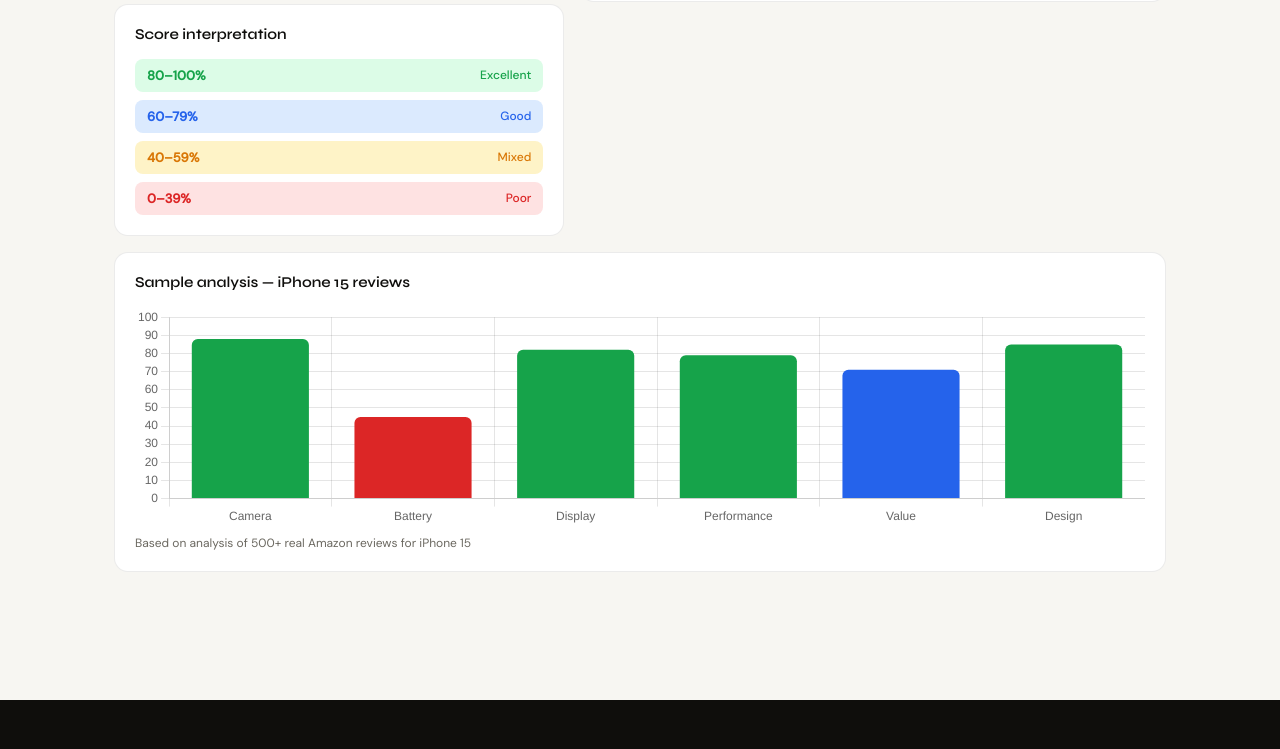
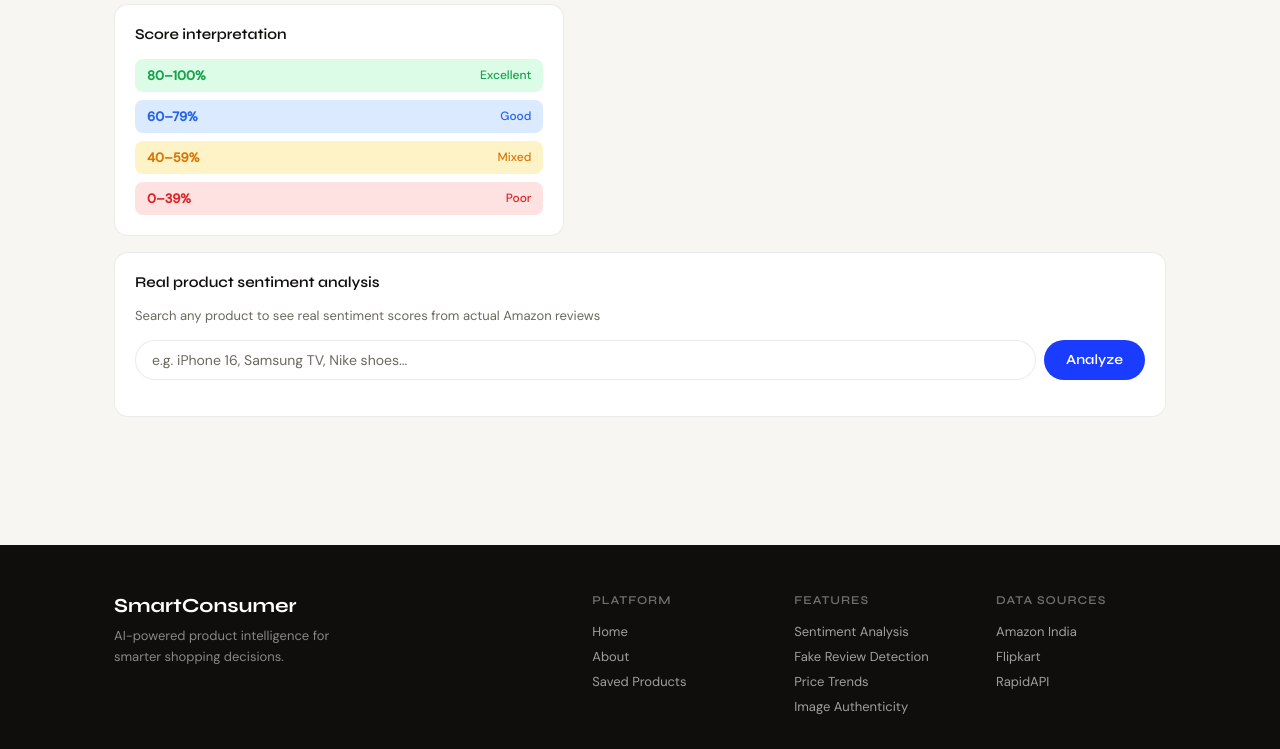
Before and after one commit to kavimalarkm/smart-consumer-platform, a Next.js app: page /analysis/sentiment in a window 1280 px wide. Shown: the part 617-1366 px from the top of the page. Built offline with nearby package versions, Linux system fonts and the light colour scheme.

Commit message:
add real product sentiment chart

```diff
--- a/src/app/analysis/sentiment/page.js
+++ b/src/app/analysis/sentiment/page.js
@@ -10,6 +10,9 @@
   const [result, setResult] = useState(null);
   const [loading, setLoading] = useState(false);
   const [history, setHistory] = useState([]);
+  const [productQuery, setProductQuery] = useState("");
+  const [productResults, setProductResults] = useState([]);
+  const [productLoading, setProductLoading] = useState(false);
 
   async function analyze() {
     if (!text.trim()) return;
@@ -20,11 +23,22 @@
       );
       const data = await res.json();
       setResult(data);
-      setHistory((prev) => [{ text: text.slice(0, 40) + "...", ...data }, ...prev.slice(0, 4)]);
-    } catch (e) {
-      console.error(e);
+      setHistory((prev) => [{ text: text.slice(0, 30) + "...", ...data }, ...prev.slice(0, 4)]);
+    } catch (e) { console.error(e); }
+    setLoading(false);
   }
-    setLoading(false);
+
+  async function analyzeProducts() {
+    if (!productQuery.trim()) return;
+    setProductLoading(true);
+    try {
+      const res = await fetch(
+        `https://smart-consumer-backend.onrender.com/search?query=${encodeURIComponent(productQuery)}`
+      );
+      const data = await res.json();
+      setProductResults(data.products || []);
+    } catch (e) { console.error(e); }
+    setProductLoading(false);
   }
 
   const donutData = result ? {
@@ -36,27 +50,28 @@
     }]
   } : null;
 
-  const barData = history.length > 0 ? {
-    labels: history.map((h, i) => `Review ${history.length - i}`),
+  const productBarData = productResults.length > 0 ? {
+    labels: productResults.map(p => p.name.slice(0, 20) + "..."),
     datasets: [
       {
-        label: "Positive %",
-        data: history.map(h => h.positive),
-        backgroundColor: "#16a34a",
+        label: "Sentiment %",
+        data: productResults.map(p => p.sentiment),
+        backgroundColor: productResults.map(p =>
+          p.sentiment >= 75 ? "#16a34a" :
+          p.sentiment >= 55 ? "#2563eb" :
+          p.sentiment >= 40 ? "#d97706" : "#dc2626"
+        ),
         borderRadius: 6,
-      },
-      {
-        label: "Neutral %",
-        data: history.map(h => h.neutral),
-        backgroundColor: "#d97706",
-        borderRadius: 6,
-      },
-      {
-        label: "Negative %",
-        data: history.map(h => h.negative),
-        backgroundColor: "#dc2626",
-        borderRadius: 6,
-      },
+      }
+    ]
+  } : null;
+
+  const historyBarData = history.length > 1 ? {
+    labels: history.map((_, i) => `Review ${history.length - i}`),
+    datasets: [
+      { label: "Positive %", data: history.map(h => h.positive), backgroundColor: "#16a34a", borderRadius: 4 },
+      { label: "Neutral %", data: history.map(h => h.neutral), backgroundColor: "#d97706", borderRadius: 4 },
+      { label: "Negative %", data: history.map(h => h.negative), backgroundColor: "#dc2626", borderRadius: 4 },
     ]
   } : null;
 
@@ -111,13 +126,13 @@
 
         <div className="analysis-right">
           <div className="analysis-card">
-            <h3 className="analysis-card-title">Try it live</h3>
+            <h3 className="analysis-card-title">Try it live — analyze any review</h3>
             <textarea
               className="demo-textarea"
-              placeholder="Paste any product review here and click Analyze..."
+              placeholder="Paste any product review here..."
               value={text}
               onChange={(e) => setText(e.target.value)}
-              rows={5}
+              rows={4}
             />
             <button className="demo-btn" onClick={analyze} disabled={loading}>
               {loading ? "Analyzing..." : "Analyze Sentiment"}
@@ -135,20 +150,14 @@
                   </div>
                   <div className="sentiment-score-big">{result.score}%</div>
                 </div>
-
-                <div style={{height: "200px", marginTop: "1rem"}}>
+                <div style={{height: "180px", marginTop: "1rem"}}>
                   {donutData && (
-                    <Doughnut
-                      data={donutData}
-                      options={{
+                    <Doughnut data={donutData} options={{
                       responsive: true,
                       maintainAspectRatio: false,
-                        plugins: {
-                          legend: { position: "right", labels: { font: { size: 12 } } }
-                        },
+                      plugins: { legend: { position: "right", labels: { font: { size: 11 } } } },
                       cutout: "65%"
-                      }}
-                    />
+                    }} />
                   )}
                 </div>
               </div>
@@ -157,53 +166,79 @@
         </div>
       </div>
 
-      {history.length > 1 && (
       <div className="analysis-card" style={{marginTop: "1rem"}}>
-          <h3 className="analysis-card-title">Sentiment trend — last {history.length} reviews analyzed</h3>
-          <div style={{height: "220px"}}>
-            {barData && (
+        <h3 className="analysis-card-title">Real product sentiment analysis</h3>
+        <p style={{fontSize:"13px",color:"var(--text-secondary)",marginBottom:"1rem"}}>
+          Search any product to see real sentiment scores from actual Amazon reviews
+        </p>
+        <div style={{display:"flex",gap:"8px",marginBottom:"1rem"}}>
+          <input
+            type="text"
+            className="search-input"
+            placeholder="e.g. iPhone 16, Samsung TV, Nike shoes..."
+            value={productQuery}
+            onChange={(e) => setProductQuery(e.target.value)}
+            onKeyDown={(e) => e.key === "Enter" && analyzeProducts()}
+            style={{flex:1, borderRadius:"99px", padding:"10px 16px", border:"1px solid var(--border)", fontSize:"14px", background:"var(--surface)", color:"var(--text-primary)", outline:"none"}}
+          />
+          <button className="search-btn" onClick={analyzeProducts} disabled={productLoading}>
+            {productLoading ? "Analyzing..." : "Analyze"}
+          </button>
+        </div>
+
+        {productResults.length > 0 && (
+          <div style={{height: "280px"}}>
             <Bar
-                data={barData}
+              data={productBarData}
               options={{
                 responsive: true,
                 maintainAspectRatio: false,
-                  plugins: { legend: { position: "top" } },
+                plugins: {
+                  legend: { display: false },
+                  tooltip: {
+                    callbacks: {
+                      label: (ctx) => `Sentiment: ${ctx.raw}%`
+                    }
+                  }
+                },
                 scales: {
-                    x: { stacked: true },
-                    y: { stacked: true, max: 100 }
+                  y: { max: 100, beginAtZero: true, ticks: { callback: (v) => v + "%" } },
+                  x: { ticks: { font: { size: 10 } } }
                 }
               }}
             />
+          </div>
         )}
+
+        {productResults.length > 0 && (
+          <div style={{display:"flex",gap:"8px",marginTop:"10px",flexWrap:"wrap"}}>
+            {productResults.map((p) => (
+              <div key={p.id} style={{
+                background: p.sentiment >= 75 ? "#dcfce7" : p.sentiment >= 55 ? "#dbeafe" : p.sentiment >= 40 ? "#fef3c7" : "#fee2e2",
+                borderRadius:"99px", padding:"4px 12px", fontSize:"11px",
+                color: p.sentiment >= 75 ? "#166534" : p.sentiment >= 55 ? "#1e40af" : p.sentiment >= 40 ? "#92400e" : "#991b1b",
+                fontWeight: "500"
+              }}>
+                {p.name.slice(0, 25)}... — {p.sentiment}%
+              </div>
+            ))}
+          </div>
+        )}
+      </div>
+
+      {historyBarData && (
+        <div className="analysis-card" style={{marginTop: "1rem"}}>
+          <h3 className="analysis-card-title">Your review analysis history</h3>
+          <div style={{height: "200px"}}>
+            <Bar data={historyBarData} options={{
+              responsive: true,
+              maintainAspectRatio: false,
+              plugins: { legend: { position: "top" } },
+              scales: { x: { stacked: true }, y: { stacked: true, max: 100 } }
+            }} />
           </div>
         </div>
       )}
-
-      <div className="analysis-card" style={{marginTop: "1rem"}}>
-        <h3 className="analysis-card-title">Sample analysis — iPhone 15 reviews</h3>
-        <div style={{height: "220px"}}>
-          <Bar
-            data={{
-              labels: ["Camera", "Battery", "Display", "Performance", "Value", "Design"],
-              datasets: [{
-                label: "Positive sentiment %",
-                data: [88, 45, 82, 79, 71, 85],
-                backgroundColor: ["#16a34a","#dc2626","#16a34a","#16a34a","#2563eb","#16a34a"],
-                borderRadius: 6,
-              }]
-            }}
-            options={{
-              responsive: true,
-              maintainAspectRatio: false,
-              plugins: { legend: { display: false } },
-              scales: { y: { max: 100, beginAtZero: true } }
-            }}
-          />
-        </div>
-        <p style={{fontSize:"12px",color:"var(--text-secondary)",marginTop:"8px"}}>
-          Based on analysis of 500+ real Amazon reviews for iPhone 15
-        </p>
-      </div>
     </main>
   );
 }
```
Lines whose indentation alone changed are shown as unchanged.
